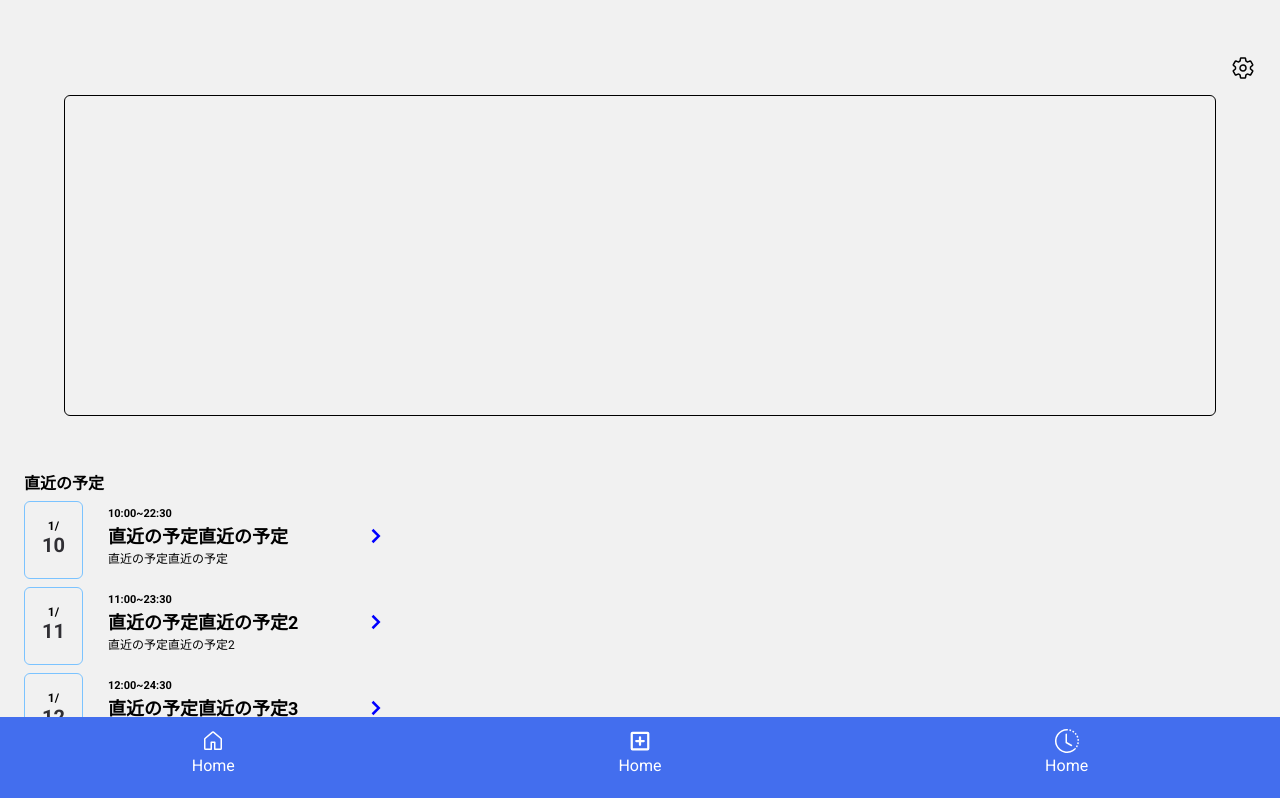
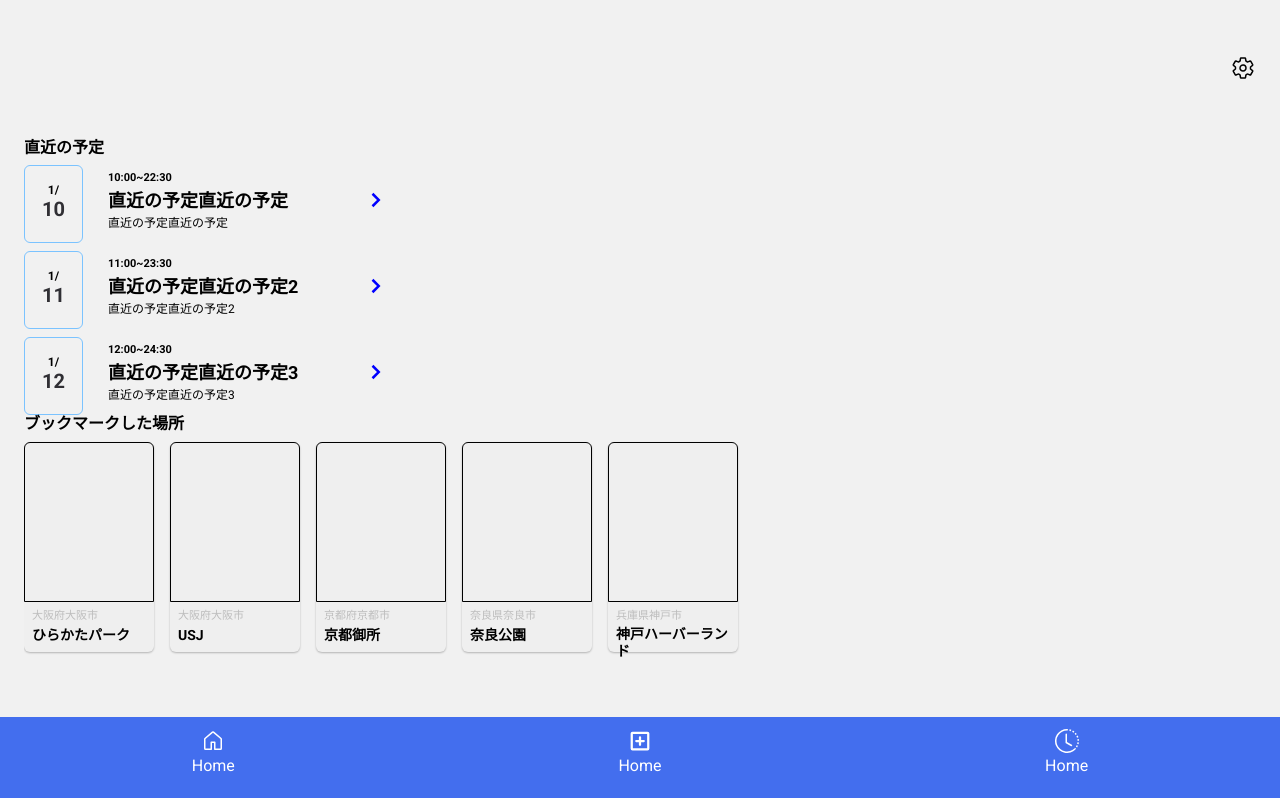
Before and after one commit to 2024-H-team/Tabinavi, a Next.js app in the folder client/: page /home in a window 1280 px wide. Shown: the top 798 px of the page. Built offline with nearby package versions, Linux system fonts and the light colour scheme.

Commit message:
スタイル修正

```diff
--- a/client/Styles/componentStyles/Bookmark.module.scss
+++ b/client/Styles/componentStyles/Bookmark.module.scss
@@ -0,0 +1,35 @@
+.title {
+    font-size: 1.6rem;
+}
+.BookmarkWrap {
+    width: 100%;
+    display: flex;
+    overflow-x: scroll;
+    overflow-y: hidden;
+    .Bookmark {
+        flex-shrink: 0;
+        margin: 8px 16px 8px 0;
+        width: 130px;
+        height: 210px;
+        border-radius: 6px;
+        text-align: left;
+        box-shadow: 0 1px 2px 0 rgba(0, 0, 0, 0.25);
+        .BookmarkImg {
+            border-radius: 6px 6px 0 0;
+            border: solid 1px #000;
+            height: 160px;
+        }
+        .BookmarkInfo {
+            padding: 8px;
+
+            p {
+                font-size: 1.1rem;
+                color: #bdbdbd;
+                margin-bottom: 4px;
+            }
+            h2 {
+                font-size: 1.4rem;
+            }
+        }
+    }
+}
--- a/client/src/app/home/page.tsx
+++ b/client/src/app/home/page.tsx
@@ -11,14 +11,14 @@ export default function Home() {
             <div className={styles.Setting}>
                 <IoSettingsOutline size="24px" />
             </div>
-            <div className={styles.Calendar}></div>
+            {/* <div className={styles.Calendar}></div> */}
             <div className={styles.ScheduleWrap}>
                 <h2 style={{ fontSize: '16px' }}>直近の予定</h2>
                 {ScheduleViewArray.map((schedule, index) => (
                     <ScheduleView key={index} data={schedule} />
                 ))}
+                <Bookmark />
             </div>
-            <Bookmark />
             <Footer />
         </>
     );
--- a/client/src/components/Bookmark.tsx
+++ b/client/src/components/Bookmark.tsx
@@ -31,14 +31,17 @@ export default function Bookmark() {
 
     return (
         <>
-            <h1>ブックマークした場所</h1>
+            <h1 className={styles.title}>ブックマークした場所</h1>
             <div className={styles.BookmarkWrap}>
                 {bookmarks.length > 0 ? (
                     bookmarks.map((bookmark) => (
-                        <div key={bookmark.id} className={styles.BookmarkInfo}>
-                            <h2>{bookmark.title}</h2>
-                            <p>{bookmark.address}</p>
-                        </div>
+                        <button key={bookmark.id} className={styles.Bookmark}>
+                            <p className={styles.BookmarkImg}></p>
+                            <div className={styles.BookmarkInfo}>
+                                <p>{bookmark.address}</p>
+                                <h2>{bookmark.title}</h2>
+                            </div>
+                        </button>
                     ))
                 ) : (
                     <p>ブックマークがありません。</p>
```
